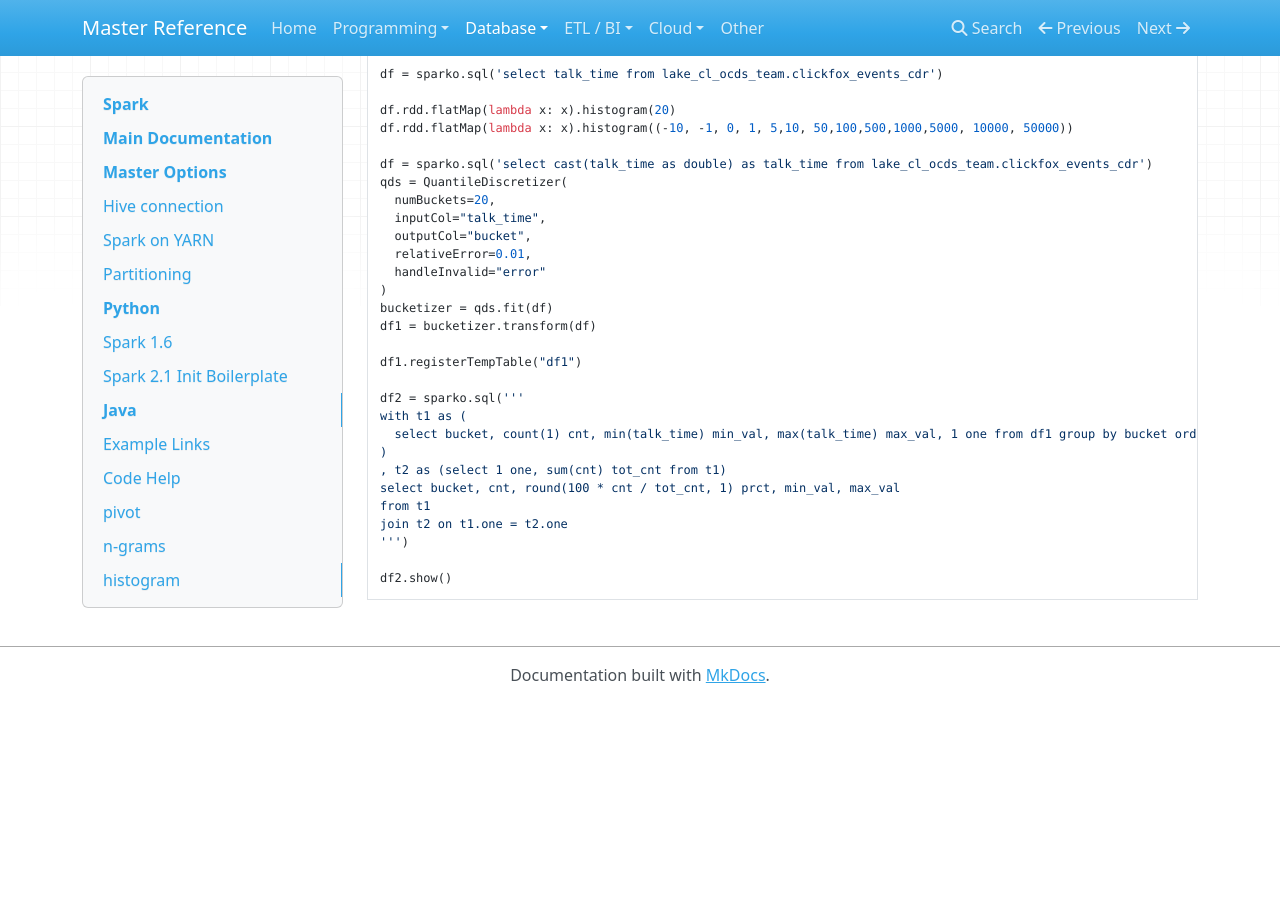
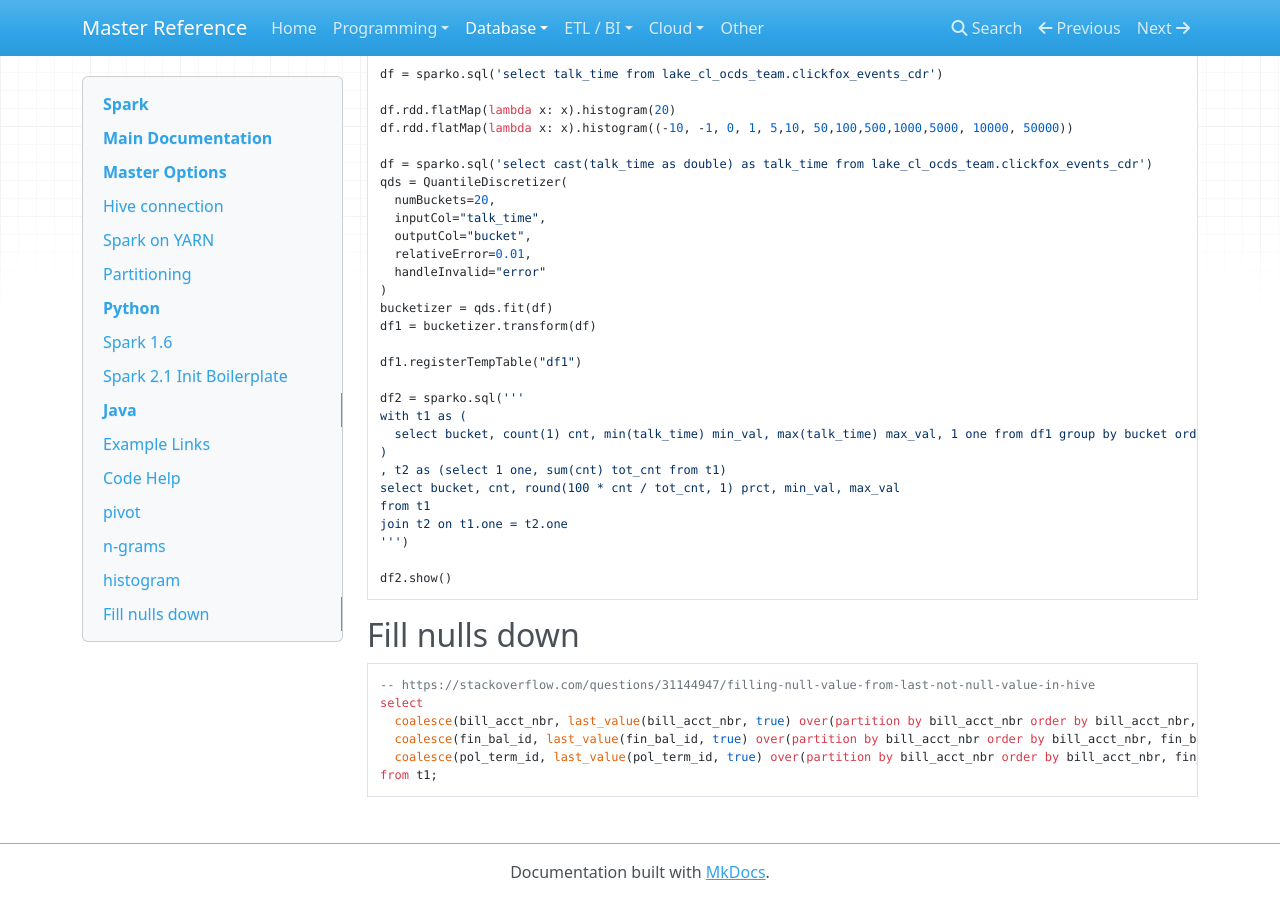
Before and after one commit to flarco/ref-docs, an MkDocs documentation site: the page built from docs/database/spark.md, in a window 1280 px wide and 900 px high, scrolled down 12801 px. Built offline with MkDocs 1.6.1, drawn with Linux system fonts in a browser that asks for light colours; nearby versions of some CDN libraries; old or Windows-style settings are respelled for this version of MkDocs; before the commit the page ends 13504 px from its top, so only the background shows below that.

Commit message:
Update spark.md

````diff
--- a/docs/database/spark.md
+++ b/docs/database/spark.md
@@ -686,3 +686,13 @@ join t2 on t1.one = t2.one
 
 df2.show()
 ```
+
+## Fill nulls down
+```sql
+-- https://stackoverflow.com/questions/31144947/filling-null-value-from-last-not-null-value-in-hive
+select
+  coalesce(bill_acct_nbr, last_value(bill_acct_nbr, true) over(partition by bill_acct_nbr order by bill_acct_nbr, fin_bal_id rows between unbounded preceding and current row)) as bill_acct_nbr,
+  coalesce(fin_bal_id, last_value(fin_bal_id, true) over(partition by bill_acct_nbr order by bill_acct_nbr, fin_bal_id rows between unbounded preceding and current row)) as fin_bal_id,
+  coalesce(pol_term_id, last_value(pol_term_id, true) over(partition by bill_acct_nbr order by bill_acct_nbr, fin_bal_id rows between unbounded preceding and current row)) as pol_term_id
+from t1;
+```
````
